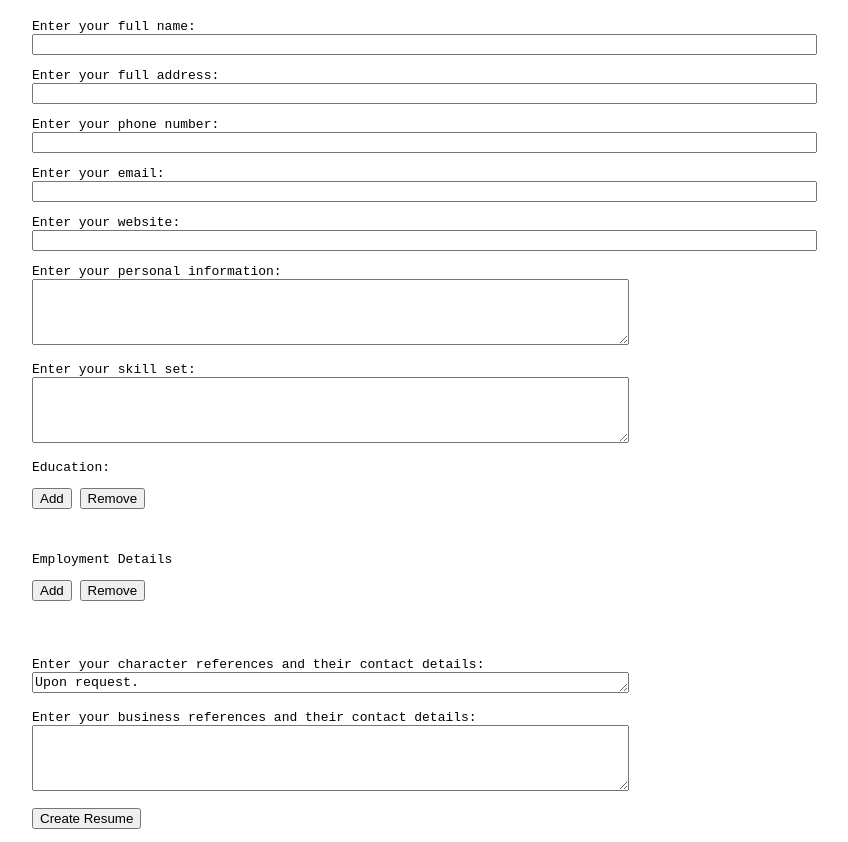
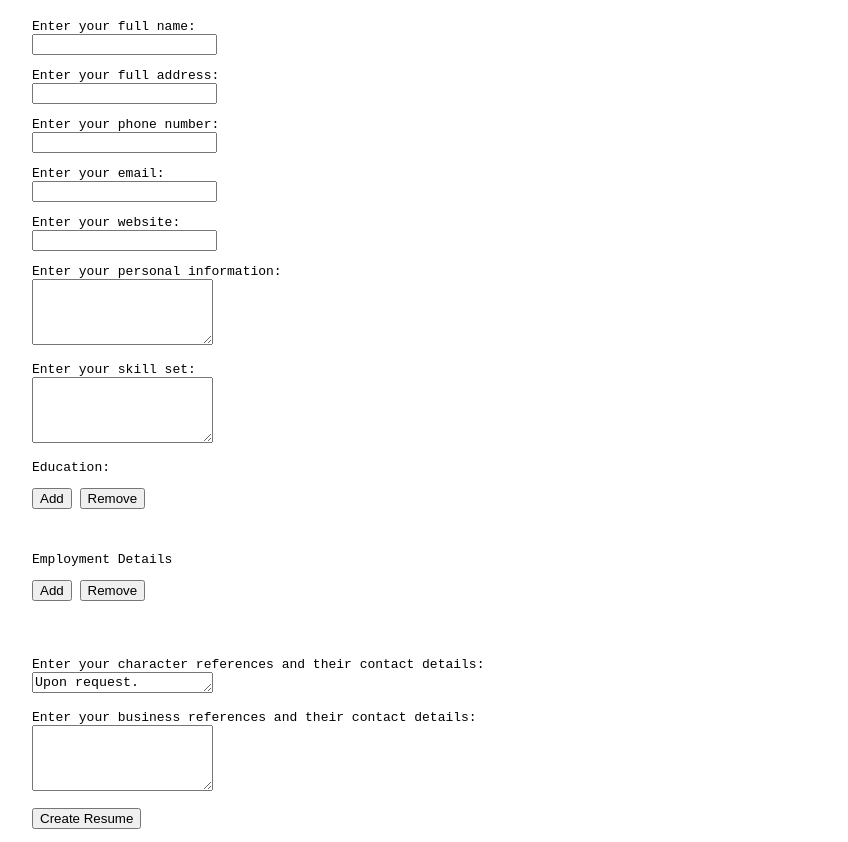
Before and after one commit to SowmyaAji/SowmyaAji.github.io, a plain HTML site: page createResume.html in a window 1280 px wide. Shown: the part 61-903 px from the top of the page, without its empty margins (24-872 px from the left). Drawn offline with Linux system fonts and the light colour scheme.

Commit message:
Update createResume.html

```diff
--- a/createResume.html
+++ b/createResume.html
@@ -11,33 +11,33 @@
   <form action="" name="resumeForm" style="font-family:monospace; margin-left: 3rem;">
       <p>
         <label for="fullName">Enter your full name:</label><br>
-        <input type="text" name="fullName"  id="fullName" size="95" />
+        <input type="text" name="fullName"  id="fullName"  />
       </p>
       <p>
           <label for="fullAddress">Enter your full address: </label><br>
-          <input type="text" name="fullAddress" id="fullAddress" size="95" required />
+          <input type="text" name="fullAddress" id="fullAddress"  required />
       </p>
       <p>
       <label for="telePhone">Enter your phone number: </label><br>
-      <input type="tel" name="telePhone" id="telePhone" size="95" />
+      <input type="tel" name="telePhone" id="telePhone"  />
       </p>
       <p>
         <label for="email">Enter your email: </label><br>
-        <input type="text" name="email" id="email" size="95" required>
+        <input type="text" name="email" id="email" required>
       </p>
        <p id="error" style="color: red; font-style: italic;"></p>
       <p>
         <label for="email">Enter your website: </label><br>
-        <input type="text" name="website" id="website" size="95">
+        <input type="text" name="website" id="website" >
       </p>
 
       <p>
           <label for="personalInfo">Enter your personal information: </label><br>
-          <textarea name="personalInfo" id="peronalInfo" cols="72" rows="4" spellcheck="true"></textarea>
+          <textarea name="personalInfo" id="peronalInfo" rows="4" spellcheck="true"></textarea>
       </p>
       <p>
           <label for="careerObj">Enter your skill set: </label><br>
-          <textarea name="careerObj" id="careerObj" cols="72" rows="4" spellcheck="true"></textarea>
+          <textarea name="careerObj" id="careerObj"  rows="4" spellcheck="true"></textarea>
       </p>
       <p>
           <div id="educationDeets" >Education: </div>
@@ -53,12 +53,12 @@
     <input type="button" value="Remove" name="remove" id="remove" ></p><br><br>
     <p>
         <label for="references">Enter your character references and their contact details: </label><br>
-        <textarea name="references" id="references" cols="72" rows="1">Upon request.
+        <textarea name="references" id="references"  rows="1">Upon request.
         </textarea>
     </p>
     <p>
         <label for="bizReferences">Enter your business references and their contact details: </label><br>
-        <textarea name="bizReferences" id="bizReferences" cols="72" rows="4"></textarea>
+        <textarea name="bizReferences" id="bizReferences"  rows="4"></textarea>
     </p>
     <p>
 
```
